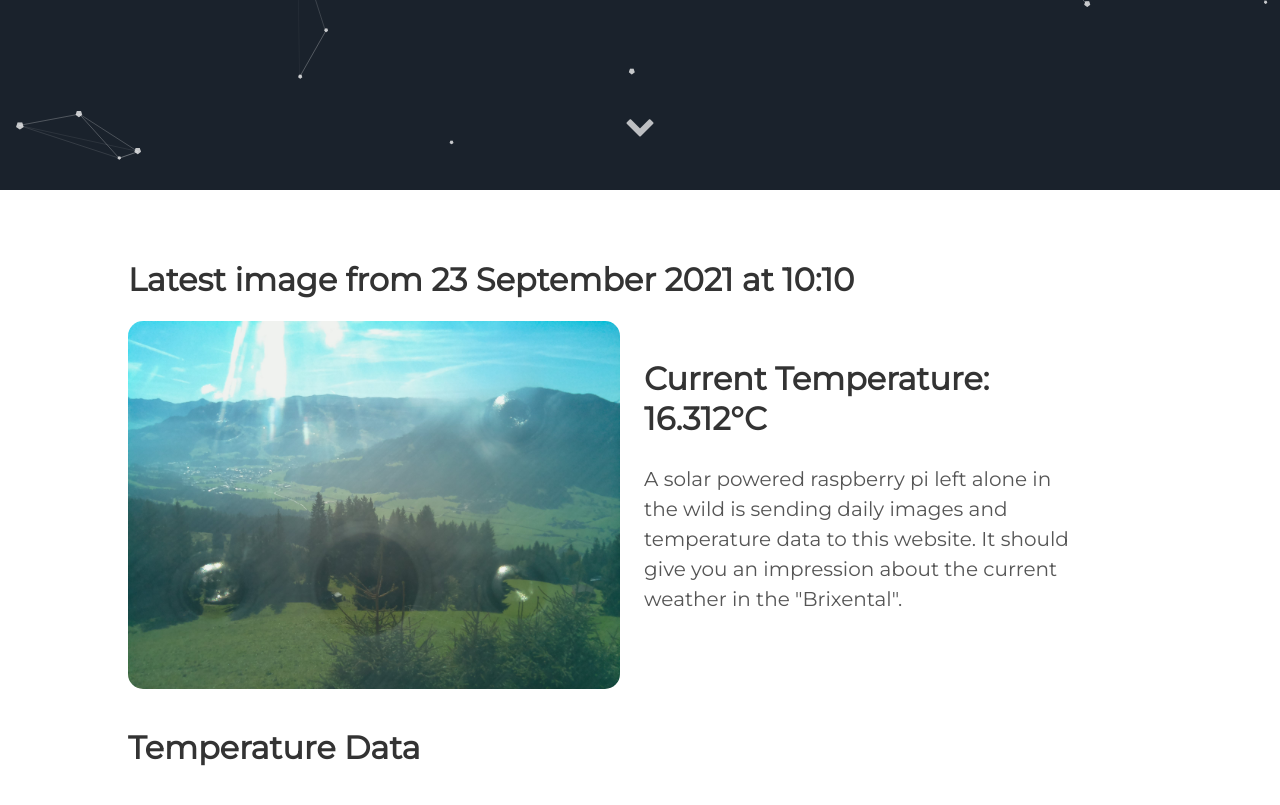
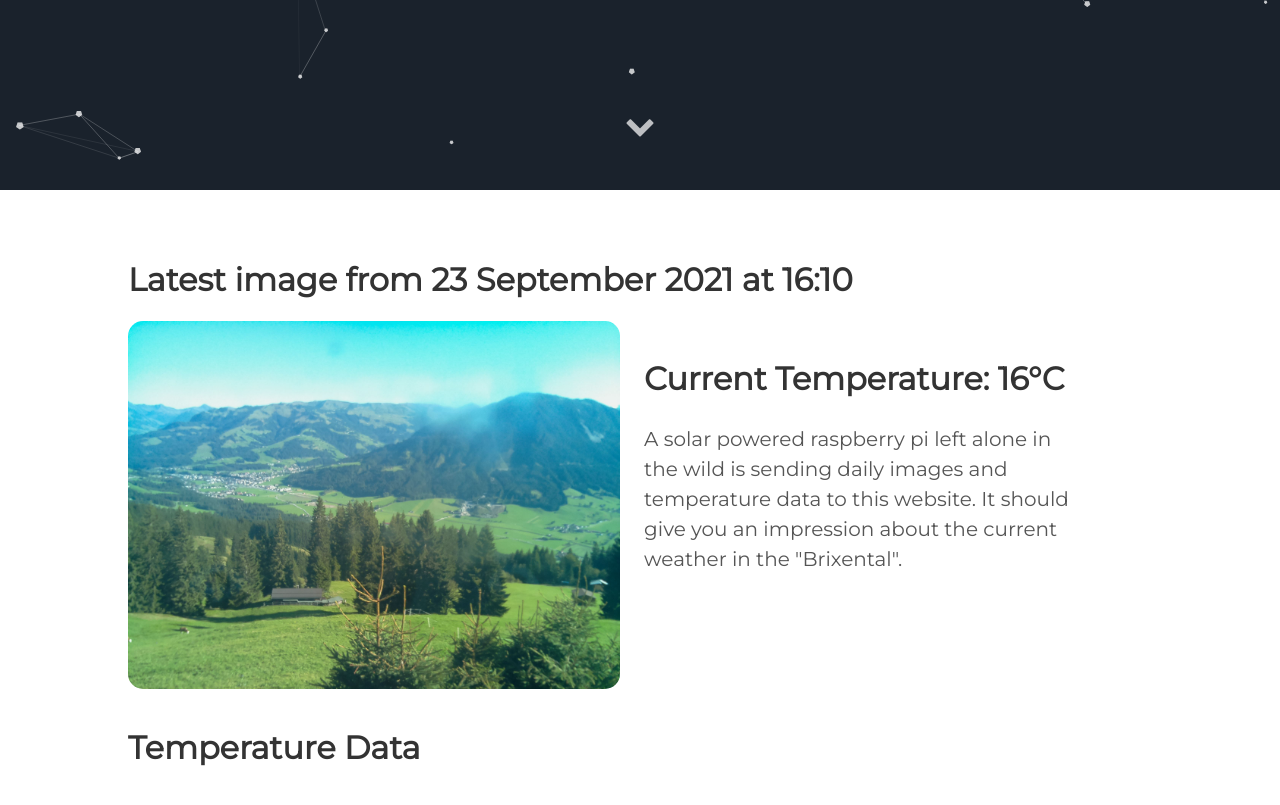
Before and after one commit to vektorious/vektorious.github.io, a Jekyll site: the page built from resources/huette.md, in a window 1280 px wide and 900 px high, scrolled down 710 px. Shown: the top 805 px of the window. Built offline with Jekyll 4.4.1, drawn with Linux system fonts in a browser that asks for light colours.

Commit message:
I'm a bot beep boop

```diff
--- a/resources/huette.md
+++ b/resources/huette.md
@@ -6,13 +6,13 @@ image: '/assets/img/'
 description: 'Live image from the Austrian alps'
 twitter_text: ' '
 ---
-## Latest image from 23 September 2021 at 10:10
+## Latest image from 23 September 2021 at 16:10
 <div class="huette">
   <div class="huette-image">
     <img src="{{ "/assets/img/huette.jpg" | prepend: site.baseurl }}">
   </div>
   <div class="huette-text">
-        <h2>Current Temperature: 16.312°C</h2>
+        <h2>Current Temperature: 16°C</h2>
         <p>A solar powered raspberry pi left alone in the wild is sending daily images and temperature data to this website. It should give you an impression about the current weather in the "Brixental".</p>
 
   </div>
```
Also changed, not shown: rpi-script/2021-09-23_160930.txt (renamed from rpi-script/2021-09-23_100932.txt, +5 -5 lines), rpi-script/huette.md (+2 -2 lines), assets/img/huette.jpg, assets/img/temp_plot.png, rpi-script/temp_plot.png, 1 other file.
